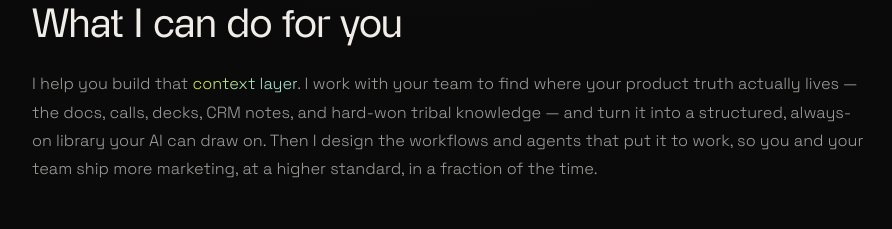
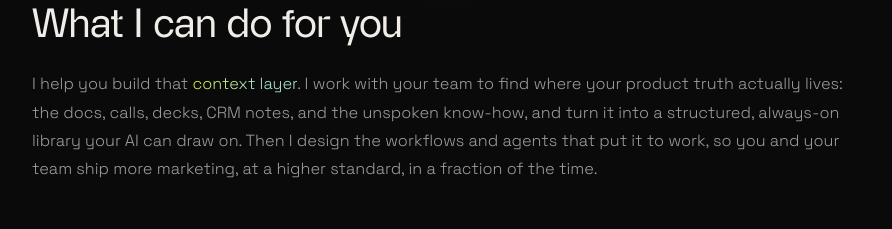
Before and after one commit to sprightx/smorrisrosenstein, a plain HTML site: page index.html in a window 1280 px wide. Shown: the part 1242-1471 px from the top of the page, without its empty margins (192-1084 px from the left). Drawn offline with nearby package versions, Linux system fonts and the light colour scheme.

Commit message:
what i can do for you copy tweak

```diff
--- a/index.html
+++ b/index.html
@@ -11,8 +11,7 @@
   <link rel="icon" type="image/svg+xml" href="favicon.svg">
   <link rel="preconnect" href="https://fonts.googleapis.com">
   <link rel="preconnect" href="https://fonts.gstatic.com" crossorigin>
-  <link
-    href="https://fonts.googleapis.com/css2?family=DM+Mono:wght@400&family=Space+Grotesk:wght@300;400&display=swap"
+  <link href="https://fonts.googleapis.com/css2?family=DM+Mono:wght@400&family=Space+Grotesk:wght@300;400&display=swap"
     rel="stylesheet">
 
   <link rel="stylesheet" href="css/style.css">
@@ -179,8 +178,8 @@
     <section class="hero__offer ai-section" aria-label="What I can do for you">
       <h2 class="ai-section__title">What I can do for you</h2>
       <p class="ai-section__body">I help you build that <span class="gradient-word">context layer</span>. I work with
-        your team to find where your product truth actually lives — the docs, calls, decks, CRM notes, and hard-won
-        tribal knowledge — and turn it into a structured, always-on library your AI can draw on. Then I design the
+        your team to find where your product truth actually lives: the docs, calls, decks, CRM notes, and the unspoken
+        know-how, and turn it into a structured, always-on library your AI can draw on. Then I design the
         workflows and agents that put it to work, so you and your team ship more marketing, at a higher standard, in a
         fraction of the time. </p>
     </section>
```
